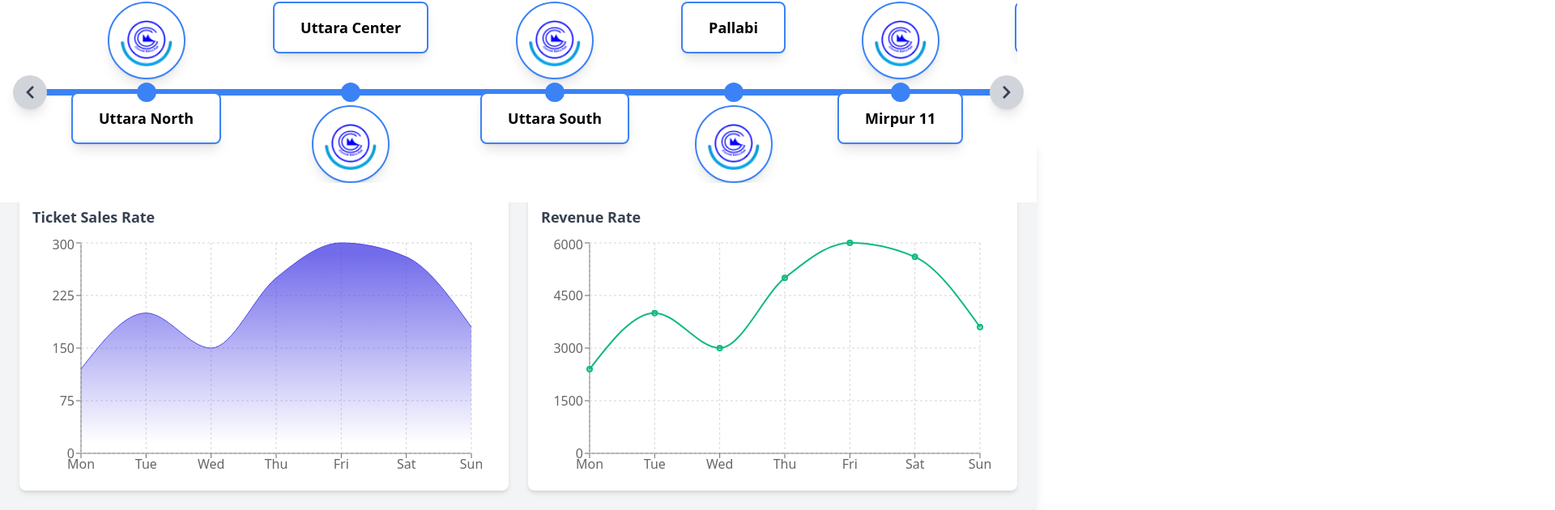
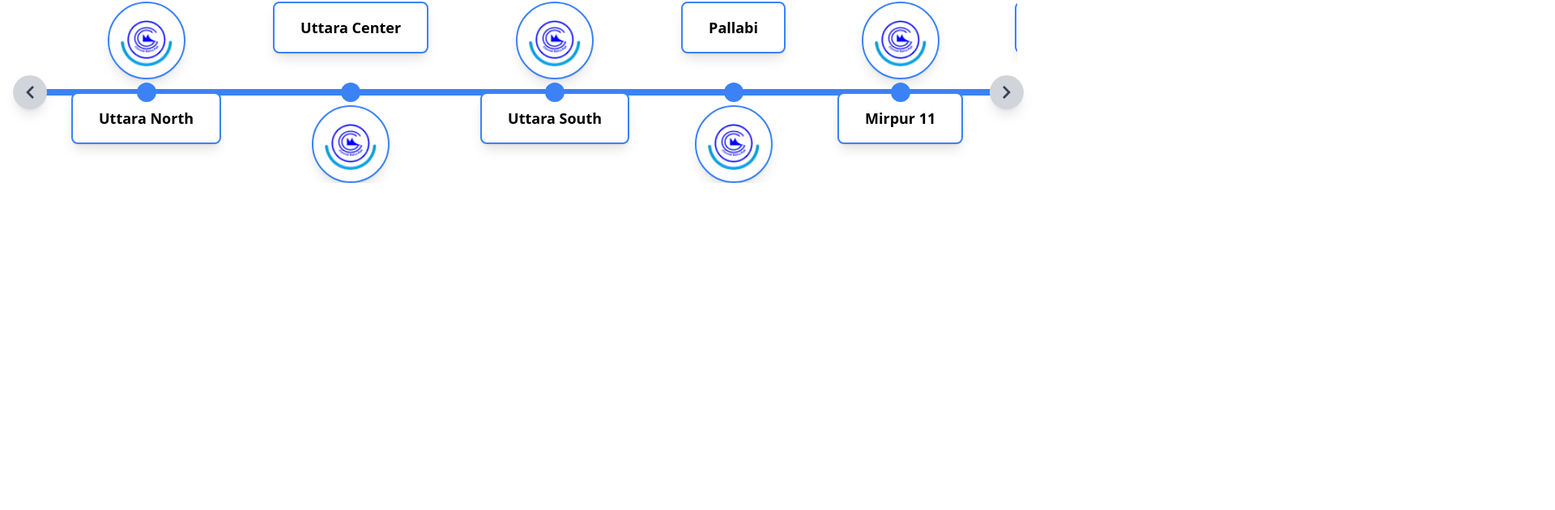
Before and after one commit to sohelcse07/MetroRail, a React (Vite) app: page /#/ in a window 1280 px wide. Shown: the part 902-1532 px from the top of the page at 81% size, 1920 px wide, since content can reach past the window. After the commit the page ends 1152 px from the top, so only its background shows below. Built offline with nearby package versions, Linux system fonts and the light colour scheme.

Commit message:
dashboard added

```diff
--- a/src/components/Home/Homepage.jsx
+++ b/src/components/Home/Homepage.jsx
@@ -1,14 +1,12 @@
 import React from 'react'
 import HomeSection from '../HomeSection'
 import MetroTimeline from '../MetroTimeLine'
-import MetroRailChart from '../MetroRailChart'
 
 const Homepage = () => {
   return (
    <>
    <HomeSection/>
    <MetroTimeline/>
-   <MetroRailChart/>
    </>
   )
 }
```
